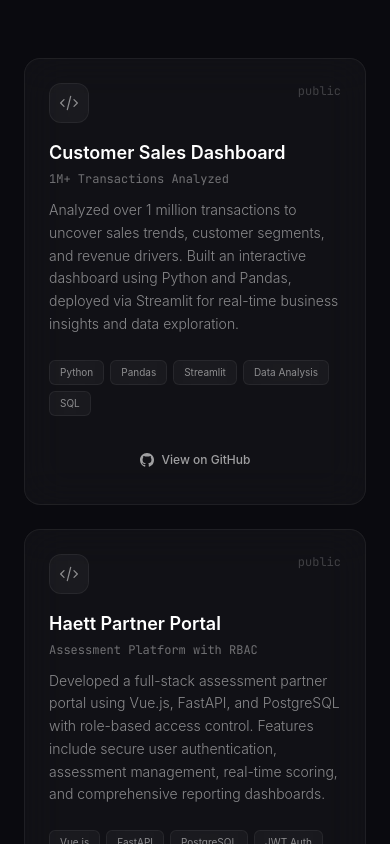
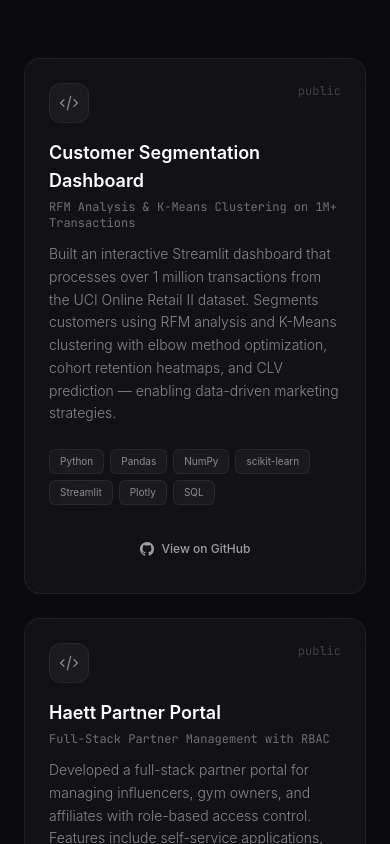
Before and after one commit to VijayaKumarchinta/portfolio, a Vue app: page / in a window 390 px wide. Shown: the part 4100-4944 px from the top of the page. Built offline with nearby package versions, Linux system fonts and the light colour scheme; a web font is replaced by a local one.

Commit message:
Update Certifications and Projects sections to match resume data

```diff
--- a/package.json
+++ b/package.json
@@ -3,6 +3,9 @@
   "private": true,
   "version": "0.0.0",
   "type": "module",
+  "engines": {
+    "node": ">=20.0.0"
+  },
   "scripts": {
     "dev": "vite",
     "build": "vite build",
--- a/src/components/Sections/Certifications.vue
+++ b/src/components/Sections/Certifications.vue
@@ -4,25 +4,44 @@ import RevealText from '@/components/UI/RevealText.vue'
 
 const certifications = [
   {
-    title: 'AWS Cloud Practitioner Essentials',
-    issuer: 'Amazon Web Services',
-    description: 'Foundational cloud certification validating knowledge of AWS services, architecture, security, and core cloud concepts.',
-    icon: 'M8 9l3 3-3 3m5 0h3M5 20h14a2 2 0 002-2V6a2 2 0 00-2-2H5a2 2 0 00-2 2v12a2 2 0 002 2z',
-    color: 'rgba(255, 153, 0, 0.15)',
+    title: 'Google Data Analytics Professional Certificate',
+    issuer: 'Google (via Coursera)',
+    date: 'May 2026',
+    url: 'https://coursera.org/verify/professional-cert/2FGSSB37JB9U',
+    description: 'Comprehensive program covering data cleaning, analysis, visualization, and R programming with hands-on case studies and a capstone project.',
+    icon: 'M9 19v-6a2 2 0 00-2-2H5a2 2 0 00-2 2v6a2 2 0 002 2h2a2 2 0 002-2zm0 0V9a2 2 0 012-2h2a2 2 0 012 2v10m-6 0a2 2 0 002 2h2a2 2 0 002-2m0 0V5a2 2 0 012-2h2a2 2 0 012 2v14a2 2 0 01-2 2h-2a2 2 0 01-2-2z',
+    color: 'rgba(66, 133, 244, 0.15)',
+    textColor: 'text-blue-400',
   },
   {
-    title: 'Data Science for Engineers',
-    issuer: 'NPTEL',
-    description: 'Comprehensive course covering data science methodologies, statistical modeling, and engineering applications of data-driven decision making.',
-    icon: 'M9 19v-6a2 2 0 00-2-2H5a2 2 0 00-2 2v6a2 2 0 002 2h2a2 2 0 002-2zm0 0V9a2 2 0 012-2h2a2 2 0 012 2v10m-6 0a2 2 0 002 2h2a2 2 0 002-2m0 0V5a2 2 0 012-2h2a2 2 0 012 2v14a2 2 0 01-2 2h-2a2 2 0 01-2-2z',
-    color: 'rgba(59, 130, 246, 0.15)',
+    title: 'GenAI-Powered Data Analytics Job Simulation',
+    issuer: 'Tata Forage',
+    date: 'Jun 2026',
+    url: 'https://drive.google.com/file/d/1lKBlbzujiUuCkuRLJI3-2-uAIqzEuCyL/view',
+    description: 'Hands-on simulation leveraging generative AI tools for real-world data analytics challenges and business insights.',
+    icon: 'M13 10V3L4 14h7v7l9-11h-7z',
+    color: 'rgba(20, 184, 166, 0.15)',
+    textColor: 'text-teal-400',
   },
   {
-    title: 'Business Intelligence & Analytics',
-    issuer: 'NPTEL',
-    description: 'In-depth study of business intelligence frameworks, data warehousing, analytics techniques, and dashboard-driven business strategy.',
-    icon: 'M11 3.055A9.001 9.001 0 1020.945 13H11V3.055z M20.488 9H15V3.512A9.025 9.025 0 0120.488 9z',
-    color: 'rgba(167, 139, 250, 0.15)',
+    title: 'Salesforce Certified AI Associate',
+    issuer: 'Salesforce',
+    date: 'Oct 2024',
+    url: null,
+    description: 'Professional credential validating expertise in Salesforce AI capabilities, Einstein features, and ethical AI implementation.',
+    icon: 'M20.25 6.375c0 2.278-3.694 4.125-8.25 4.125S3.75 8.653 3.75 6.375m16.5 0c0-2.278-3.694-4.125-8.25-4.125S3.75 4.097 3.75 6.375m16.5 0v11.25c0 2.278-3.694 4.125-8.25 4.125s-8.25-1.847-8.25-4.125V6.375m16.5 0v3.75m-16.5-3.75v3.75m16.5 0v3.75C20.25 16.153 16.556 18 12 18s-8.25-1.847-8.25-4.125v-3.75m16.5 0c0 2.278-3.694 4.125-8.25 4.125s-8.25-1.847-8.25-4.125',
+    color: 'rgba(0, 177, 230, 0.15)',
+    textColor: 'text-sky-400',
+  },
+  {
+    title: 'Automation Anywhere Certified Essentials RPA Professional',
+    issuer: 'Automation Anywhere',
+    date: '2023',
+    url: null,
+    description: 'Industry-recognized certification in robotic process automation covering bot creation, control room management, and automation best practices.',
+    icon: 'M14.5 6.5a3.5 3.5 0 10-5 0L6 10h3v6h2v-4h2v4h2v-6h3l-3.5-3.5z',
+    color: 'rgba(16, 185, 129, 0.15)',
+    textColor: 'text-emerald-400',
   },
 ]
 </script>
@@ -45,27 +64,25 @@ const certifications = [
           />
         </h2>
         <p class="text-white/40 max-w-xl mx-auto">
-          Industry-recognized credentials validating my expertise.
+          Industry-recognized credentials from Google, Salesforce, and more.
         </p>
       </div>
 
       <!-- Cards -->
-      <div class="grid grid-cols-1 md:grid-cols-3 gap-6">
+      <div class="grid grid-cols-1 md:grid-cols-2 lg:grid-cols-4 gap-5">
         <GlassCard
           v-for="(cert, i) in certifications"
           :key="i"
           wrapper-class="text-center"
           :glow-color="cert.color"
-          :style="{ transitionDelay: `${i * 150}ms` }"
+          :style="{ transitionDelay: `${i * 120}ms` }"
         >
-          <div class="w-14 h-14 rounded-2xl glass flex items-center justify-center mx-auto mb-5">
+          <div
+            class="w-14 h-14 rounded-2xl glass flex items-center justify-center mx-auto mb-5"
+            :class="cert.textColor"
+          >
             <svg
               class="w-7 h-7"
-              :class="[
-                i === 0 ? 'text-orange-400' : '',
-                i === 1 ? 'text-blue-400' : '',
-                i === 2 ? 'text-purple-400' : '',
-              ]"
               viewBox="0 0 24 24"
               fill="none"
               stroke="currentColor"
@@ -76,8 +93,20 @@ const certifications = [
               <path :d="cert.icon" />
             </svg>
           </div>
-          <h3 class="text-white font-semibold text-base mb-1">{{ cert.title }}</h3>
-          <p class="text-white/40 text-xs font-mono mb-3">{{ cert.issuer }}</p>
+          <h3 class="text-white font-semibold text-sm mb-1 leading-snug">
+            <a
+              v-if="cert.url"
+              :href="cert.url"
+              target="_blank"
+              rel="noopener noreferrer"
+              class="hover:text-blue-300 transition-colors duration-200 underline decoration-white/20 underline-offset-2 hover:decoration-blue-400/60"
+            >
+              {{ cert.title }}
+            </a>
+            <span v-else>{{ cert.title }}</span>
+          </h3>
+          <p class="text-white/40 text-xs font-mono mb-1">{{ cert.issuer }}</p>
+          <p class="text-white/30 text-[11px] font-mono mb-3">{{ cert.date }}</p>
           <p class="text-white/50 text-sm leading-relaxed font-light">
             {{ cert.description }}
           </p>
--- a/src/components/Sections/Projects.vue
+++ b/src/components/Sections/Projects.vue
@@ -5,26 +5,26 @@ import RevealText from '@/components/UI/RevealText.vue'
 
 const projects = [
   {
-    title: 'Customer Sales Dashboard',
-    subtitle: '1M+ Transactions Analyzed',
-    description: 'Analyzed over 1 million transactions to uncover sales trends, customer segments, and revenue drivers. Built an interactive dashboard using Python and Pandas, deployed via Streamlit for real-time business insights and data exploration.',
-    tags: ['Python', 'Pandas', 'Streamlit', 'Data Analysis', 'SQL'],
+    title: 'Customer Segmentation Dashboard',
+    subtitle: 'RFM Analysis & K-Means Clustering on 1M+ Transactions',
+    description: 'Built an interactive Streamlit dashboard that processes over 1 million transactions from the UCI Online Retail II dataset. Segments customers using RFM analysis and K-Means clustering with elbow method optimization, cohort retention heatmaps, and CLV prediction — enabling data-driven marketing strategies.',
+    tags: ['Python', 'Pandas', 'NumPy', 'scikit-learn', 'Streamlit', 'Plotly', 'SQL'],
     github: 'https://github.com/VijayaKumarchinta/Customer_seg',
     color: 'rgba(96, 165, 250, 0.2)',
   },
   {
     title: 'Haett Partner Portal',
-    subtitle: 'Assessment Platform with RBAC',
-    description: 'Developed a full-stack assessment partner portal using Vue.js, FastAPI, and PostgreSQL with role-based access control. Features include secure user authentication, assessment management, real-time scoring, and comprehensive reporting dashboards.',
-    tags: ['Vue.js', 'FastAPI', 'PostgreSQL', 'JWT Auth', 'Python', 'RBAC'],
+    subtitle: 'Full-Stack Partner Management with RBAC',
+    description: 'Developed a full-stack partner portal for managing influencers, gym owners, and affiliates with role-based access control. Features include self-service applications, admin approval workflows, analytics dashboards, and discount code management. Built with Vue 3, FastAPI, and PostgreSQL with JWT authentication.',
+    tags: ['Vue 3', 'FastAPI', 'PostgreSQL', 'SQLAlchemy', 'JWT Auth', 'Python', 'RBAC'],
     github: 'https://github.com/VijayaKumarchinta/HaettAssessment',
     color: 'rgba(167, 139, 250, 0.2)',
   },
   {
     title: 'Sales Analytics Platform',
-    subtitle: 'Full-Stack Analytics with Dashboards',
-    description: 'Built a full-stack sales analytics platform featuring interactive dashboards with real-time KPIs, sales trend analysis, profit margin tracking, customer segmentation with LTV tracking, and PDF/Excel export capabilities. Uses Django REST framework with Supabase for the backend.',
-    tags: ['Vue 3', 'Django', 'Supabase', 'PostgreSQL', 'ApexCharts', 'Tailwind CSS'],
+    subtitle: 'Interactive Dashboards with Customer LTV Tracking',
+    description: 'Built a full-stack sales analytics platform featuring interactive dashboards with real-time KPIs, sales trend analysis, profit margin tracking, product performance insights, regional growth comparisons, and customer lifetime value (LTV) calculation with PDF/CSV export. Uses Django REST Framework with Supabase for authentication and PostgreSQL storage.',
+    tags: ['Vue 3', 'Django', 'DRF', 'Supabase', 'PostgreSQL', 'ApexCharts', 'Tailwind CSS'],
     github: 'https://github.com/VijayaKumarchinta/Sales_analytics',
     color: 'rgba(251, 191, 36, 0.2)',
   },
```
Also changed, not shown: 2 other files (tests, documents, lock files or other folders).
